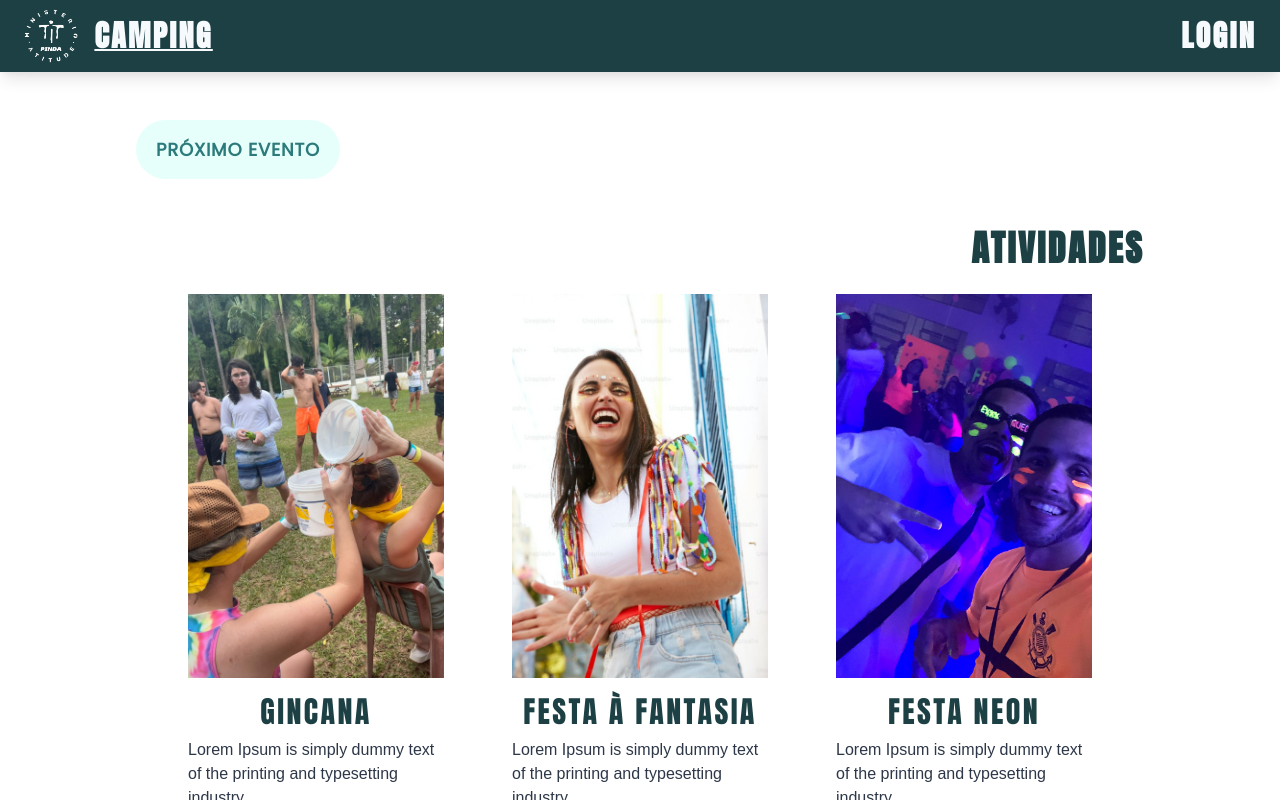
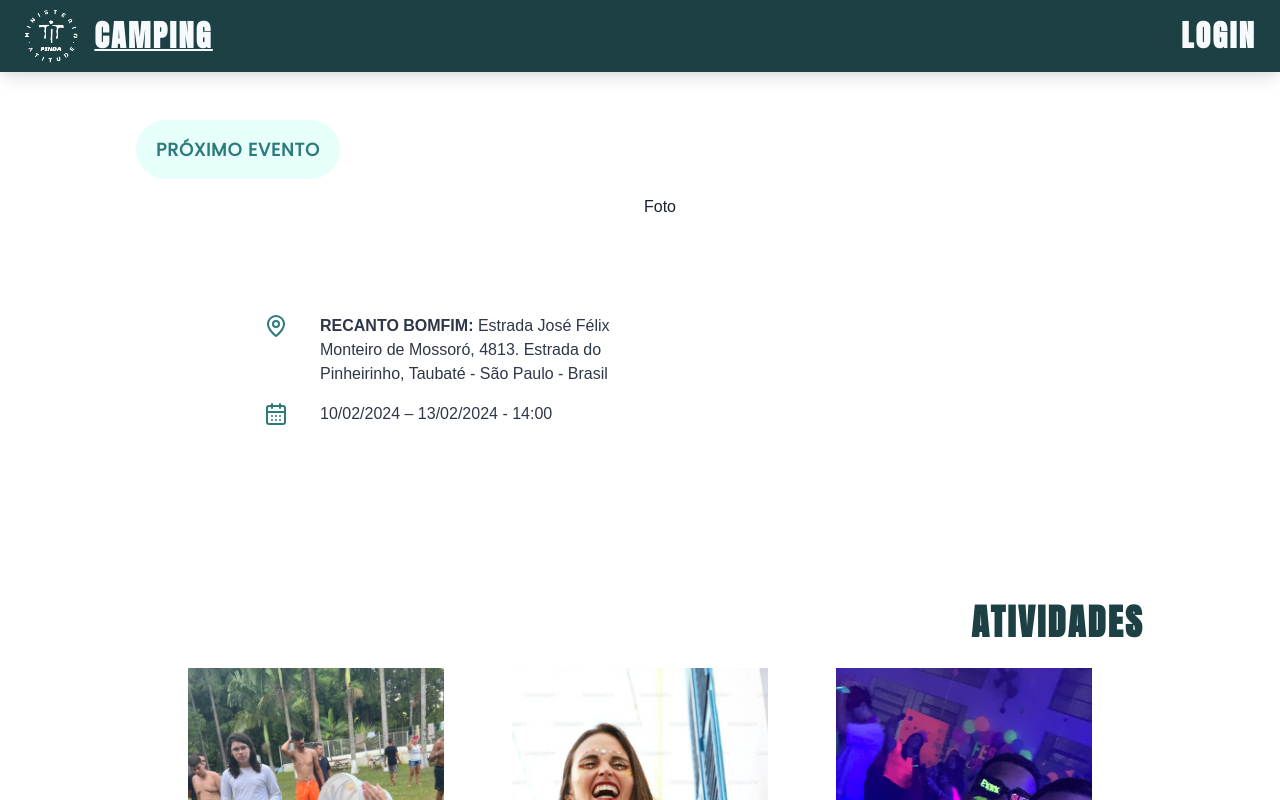
Before and after one commit to wellingtongmota/camping-fonte, a React (Vite) app: page / in a window 1280 px wide. Built offline with nearby package versions, Linux system fonts and the light colour scheme.

Commit message:
Adição de textos

```diff
--- a/src/components/NextEvent.jsx
+++ b/src/components/NextEvent.jsx
@@ -1,13 +1,70 @@
 import React from 'react'
 import Wrapper from './Wrapper'
-import { Badge } from '@chakra-ui/react'
+import { Badge, Flex, Icon, Text } from '@chakra-ui/react'
+import { LuMapPin, LuCalendarDays } from "react-icons/lu";
 
 const NextEvent = () => {
   return (
-    <Wrapper>
-      <Badge fontSize='lg' textTransform='uppercase'>
+    <Wrapper align='center' gap={2}>
+      <Badge fontSize={{ base: 'xs', md: 'md', lg: 'lg' }} textTransform='uppercase' alignSelf='flex-start'>
         Próximo evento
       </Badge>
+
+      <Flex
+        gap={2}
+        maxW='3xl'
+        flexWrap='wrap'
+        p={[2]}
+        // border='1px solid red'
+        align='center'
+      >
+
+        <Flex
+          flex={1}
+          flexBasis={320}
+          flexDirection='column'
+          align='flex-start'
+          gap={4}
+        // border='1px solid blue'
+        >
+          <Flex w='full' gap={8}>
+            <Icon as={LuMapPin} boxSize={6} color='teal.600' />
+            <Flex
+              flex={1}
+              justify='start'
+            // border='1px solid red'
+            >
+              <Text fontWeight='medium'>
+                <span>RECANTO BOMFIM:</span> Estrada José Félix Monteiro de Mossoró,
+                4813. Estrada do Pinheirinho, Taubaté - São Paulo - Brasil
+              </Text>
+            </Flex>
+          </Flex>
+
+          <Flex w='full' gap={8}>
+            <Icon as={LuCalendarDays} boxSize={6} color='teal.600' />
+            <Flex
+              flex={1}
+              justify='start'
+            // border='1px solid red'
+            >
+              <Text fontWeight='medium'>
+                10/02/2024 – 13/02/2024 - 14:00
+              </Text>
+            </Flex>
+          </Flex>
+
+        </Flex>
+
+        <Flex
+          flex={1}
+          flexBasis={320}
+          minH={350}
+          // border='1px solid blue'
+        >
+          Foto
+        </Flex>
+      </Flex>
     </Wrapper>
   )
 }
```
